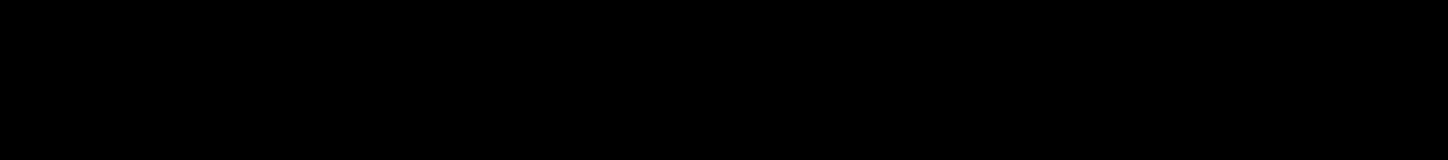
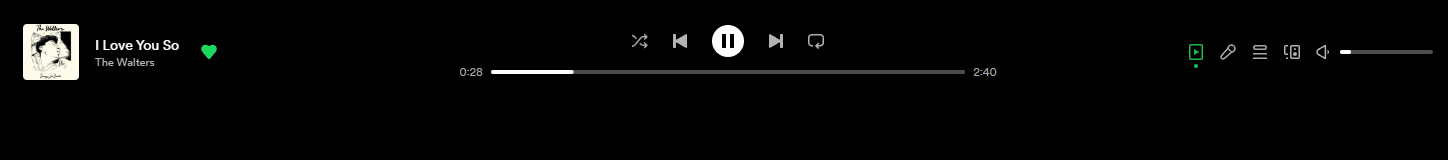
Before and after one commit to danwldn/danwldn.github.io, a plain HTML site: page frame-bawah.html in a window 1280 px wide. Shown: the whole page, 1448 px wide, since content can reach past the window. Drawn offline with Linux system fonts and the light colour scheme.

Commit message:
Update frame-bawah.html

```diff
--- a/frame-bawah.html
+++ b/frame-bawah.html
@@ -7,7 +7,7 @@
     <title>Document</title>
 </head>
 <body style="background-color: black;">
-    <img src="images/song.png" alt="">
+    <img src="images/ily.png" alt="">
 
 </body>
 </html>
```
